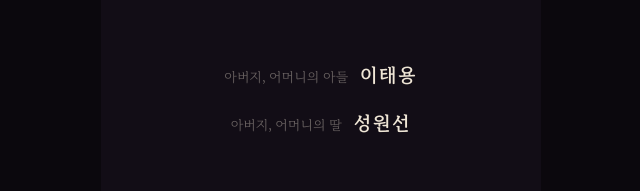
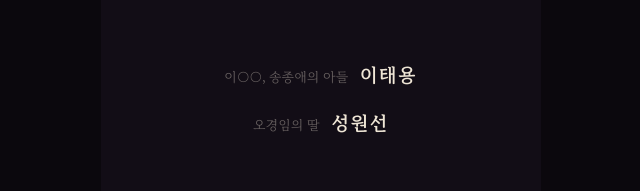
Before and after one commit to Suzan-Castle/wedding-invitation, a plain HTML site: page index.html in a window 1280 px wide. Shown: the part 1748-1939 px from the top of the page, 319-959 px from the left. Drawn offline with Linux system fonts and the light colour scheme; animation ran at ten frames a second.

Commit message:
양가 부모님 성함, 무료 주차 3시간 반영
Co-Authored-By: Claude Opus 5.5 <noreply@anthropic.com>
Claude-Session: https://claude.ai/code/session_016VoYNHzLE3E8c8ZjBRZtXS

```diff
--- a/index.html
+++ b/index.html
@@ -53,8 +53,9 @@
         오래도록 고맙게 간직하겠습니다.
       </p>
       <dl class="family">
-        <div class="fit"><dt>아버지, 어머니의 아들</dt><dd>이태용</dd></div>
-        <div class="fit"><dt>아버지, 어머니의 딸</dt><dd>성원선</dd></div>
+        <!-- 신랑 아버님 성함 정해지면 이○○ 자리 바꾸기 -->
+        <div class="fit"><dt>이○○, 송종애의 아들</dt><dd>이태용</dd></div>
+        <div class="fit"><dt>오경임의 딸</dt><dd>성원선</dd></div>
       </dl>
     </section>
 
@@ -116,7 +117,7 @@
       </nav>
       <dl class="ways">
         <div><dt>지하철</dt><dd class="fit">1, 2호선 신도림역에서<br />신도림테크노마트 방면</dd></div>
-        <div><dt>주차</dt><dd class="fit">신도림테크노마트 주차장<br /><small>무료 주차 시간은 정해지면 알려드릴게요</small></dd></div>
+        <div><dt>주차</dt><dd class="fit">신도림테크노마트 주차장<br /><small>하객 무료 주차 3시간</small></dd></div>
       </dl>
     </section>
 
```
